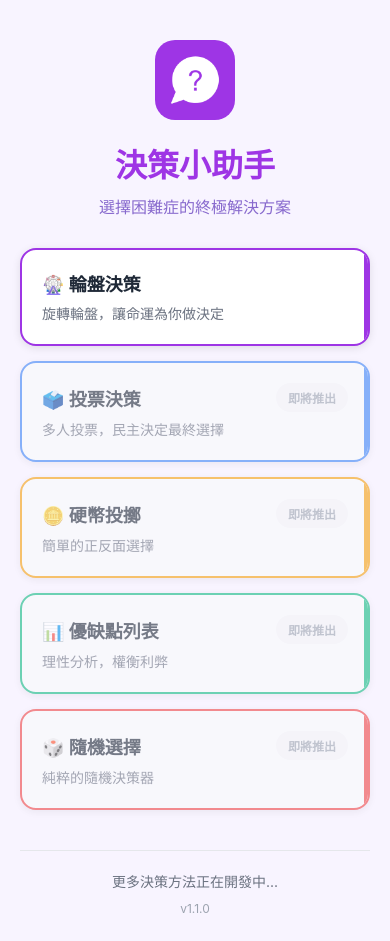
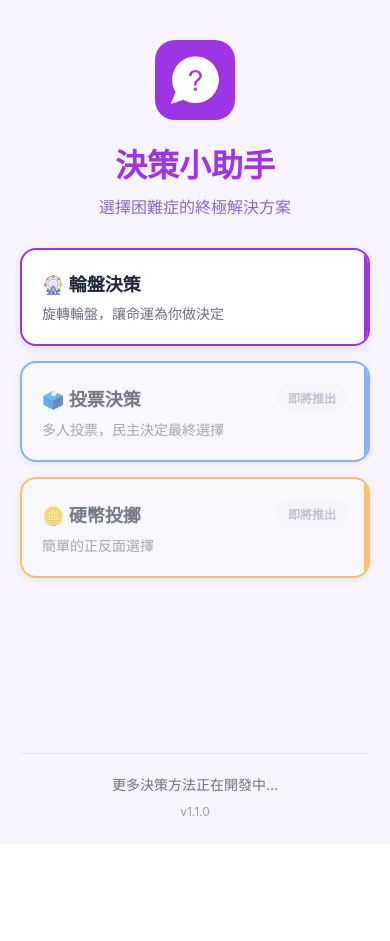
Before and after one commit to chuisubin/decision-app, a React Native app: screen /Home in a window 390 px wide. After the commit the page ends 844 px from the top, so only its background shows below. Built offline with nearby package versions, Linux system fonts and the light colour scheme.

Commit message:
feat: update build num

```diff
--- a/app.json
+++ b/app.json
@@ -2,7 +2,7 @@
   "expo": {
     "name": "決策小助手",
     "slug": "decision-app",
-    "version": "1.0.0",
+    "version": "1.1.0",
     "orientation": "portrait",
     "icon": "./assets/icon.png",
     "userInterfaceStyle": "light",
@@ -18,7 +18,7 @@
     "ios": {
       "supportsTablet": false,
       "bundleIdentifier": "com.gglababy.decisionapp",
-      "buildNumber": "1",
+      "buildNumber": "2",
       "infoPlist": {
         "CFBundleDisplayName": "決策小助手",
         "CFBundleName": "決策小助手",
--- a/screens/HomeScreen.tsx
+++ b/screens/HomeScreen.tsx
@@ -35,22 +35,22 @@ const HomeScreen: React.FC<HomeScreenProps> = ({ navigation }) => {
       screen: "CoinFlip",
       available: false,
     },
-    {
-      id: "proscons",
-      title: "📊 優缺點列表",
-      description: "理性分析，權衡利弊",
-      color: "#10b981",
-      screen: "ProsCons",
-      available: false,
-    },
-    {
-      id: "random",
-      title: "🎲 隨機選擇",
-      description: "純粹的隨機決策器",
-      color: "#ef4444",
-      screen: "RandomChoice",
-      available: false,
-    },
+    // {
+    //   id: "proscons",
+    //   title: "📊 優缺點列表",
+    //   description: "理性分析，權衡利弊",
+    //   color: "#10b981",
+    //   screen: "ProsCons",
+    //   available: false,
+    // },
+    // {
+    //   id: "random",
+    //   title: "🎲 隨機選擇",
+    //   description: "純粹的隨機決策器",
+    //   color: "#ef4444",
+    //   screen: "RandomChoice",
+    //   available: false,
+    // },
     // {
     //   id: "matrix",
     //   title: "📋 決策矩陣",
@@ -130,7 +130,9 @@ const HomeScreen: React.FC<HomeScreenProps> = ({ navigation }) => {
         {/* Footer */}
         <View style={styles.footer}>
           <Text style={styles.footerText}>更多決策方法正在開發中...</Text>
-          <Text style={styles.versionText}>v{packageJson.version}</Text>
+          {__DEV__ && (
+            <Text style={styles.versionText}>v{packageJson.version}</Text>
+          )}
         </View>
       </ScrollView>
     </SafeAreaView>
```
